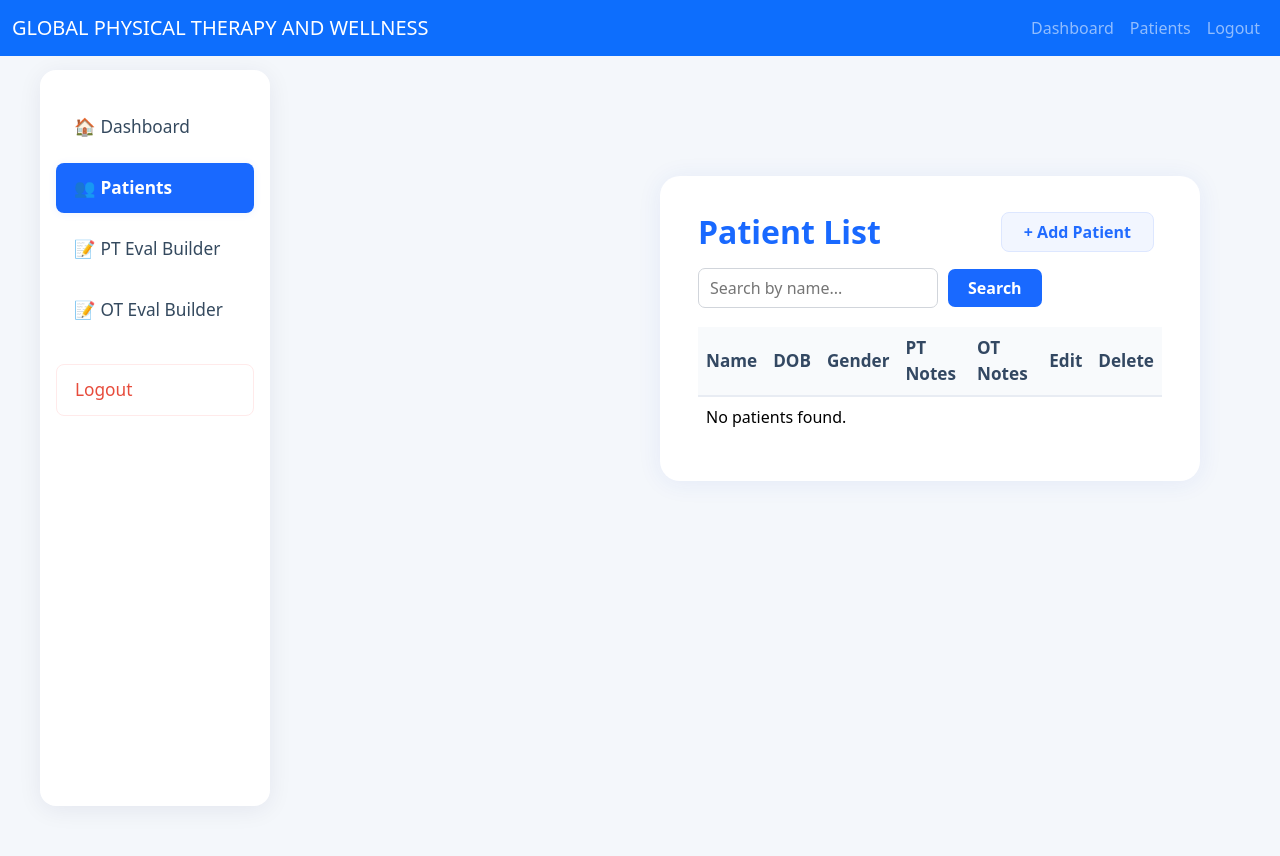
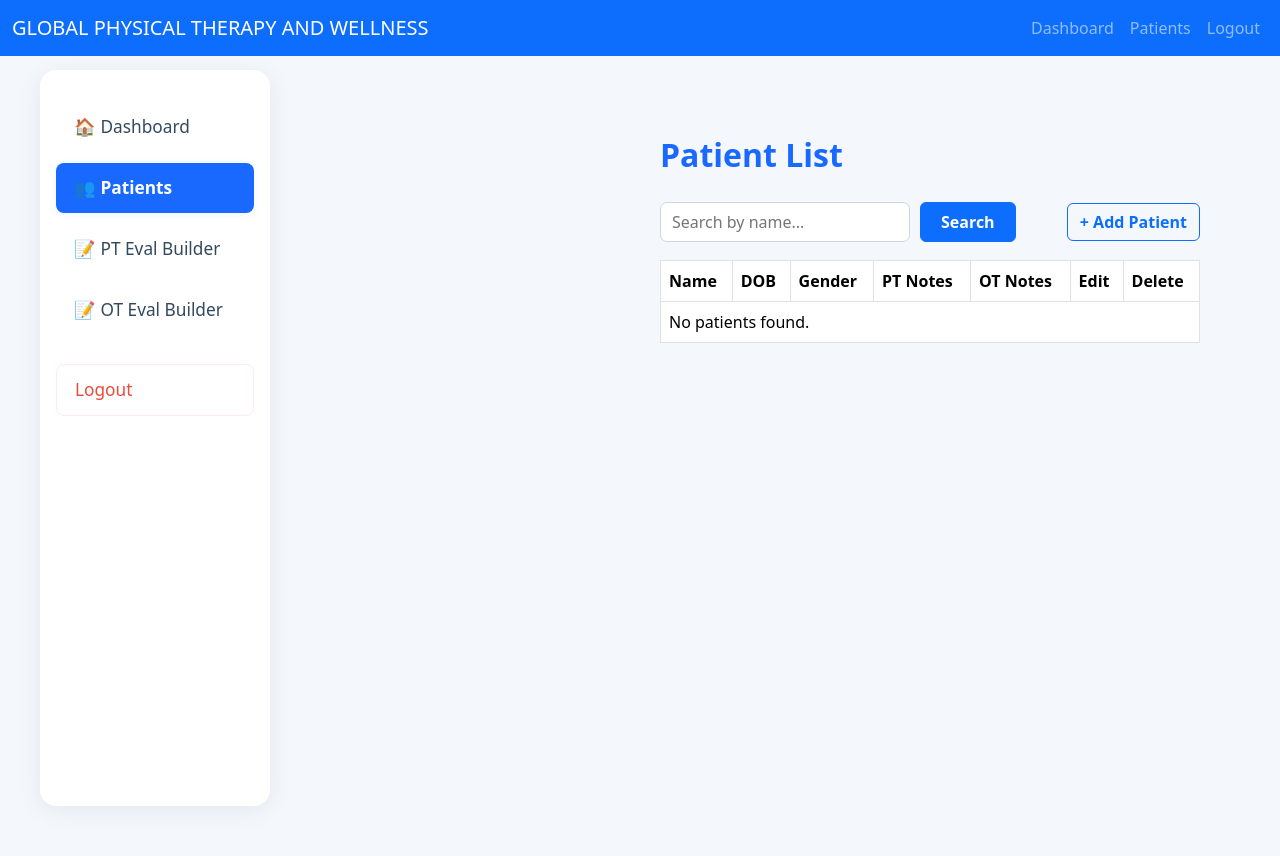
Before and after one commit to KLcoding01/PT-Builder, a Flask app: page /patients in a window 1280 px wide. Run offline with Flask 3, Linux system fonts and the light colour scheme; a user stored in the database is signed in; data that the repository does not hold is empty.

Commit message:
Initial commit

```diff
--- a/templates/patients.html
+++ b/templates/patients.html
@@ -1,97 +1,15 @@
 {% extends 'base.html' %}
 {% block content %}
-<style>
-  body, .main-bg {
-    background: #f4f7fb !important;
-    min-height: 100vh;
-  }
-  .main-content {
-    margin-left: 290px;
-    padding: 2.5rem 2.5rem 2rem 2.5rem;
-    min-height: 90vh;
-  }
-  .patient-card {
-    background: #fff;
-    border-radius: 20px;
-    box-shadow: 0 2px 24px 0 rgba(35,72,207,0.08);
-    padding: 36px 38px 28px 38px;
-    max-width: 1100px;
-    margin: 40px auto;
-  }
-  .patient-table th, .patient-table td {
-    vertical-align: middle !important;
-  }
-  .patient-table th {
-    background: #f8fafc;
-    font-weight: 600;
-    color: #334862;
-    font-size: 1.07rem;
-    border-top: none;
-    border-bottom: 2px solid #e8ecf3;
-  }
-  .patient-table tr:last-child td {
-    border-bottom: none;
-  }
-  .btn-action {
-    margin-right: 7px;
-    min-width: 56px;
-  }
-  .search-bar {
-    display: flex;
-    align-items: center;
-    gap: 10px;
-    margin-bottom: 1.2rem;
-  }
-  .search-bar input[type="text"] {
-    padding: 7px 11px;
-    width: 240px;
-    border-radius: 7px;
-    border: 1px solid #d1d5db;
-    font-size: 1rem;
-  }
-  .search-bar button[type="submit"] {
-    padding: 7px 20px;
-    border-radius: 7px;
-    background: #1969ff;
-    color: #fff;
-    border: none;
-    font-weight: 600;
-    margin-right: 0px;
-  }
-  .add-btn {
-    color: #226cff;
-    text-decoration: none;
-    font-weight: 700;
-    padding: 7px 22px;
-    border-radius: 8px;
-    background: #f2f6ff;
-    transition: background 0.16s;
-    border: 1.2px solid #dde7ff;
-    margin-left: auto;
-    margin-right: 8px;
-  }
-  .add-btn:hover {
-    background: #e8f0ff;
-    color: #1049b5;
-    text-decoration: none;
-  }
-  @media (max-width: 900px) {
-    .main-content, .patient-card { margin-left: 0 !important; padding: 1rem !important; }
-  }
-</style>
+<div class="main-content">
+  <h2 style="font-weight:700; color:#1969ff; margin-bottom:1.7rem;">Patient List</h2>
 
-<div class="main-content">
-  <div class="patient-card">
-    <div class="d-flex align-items-center justify-content-between mb-3">
-      <h2 style="font-weight:700; color:#1969ff; margin-bottom:0;">Patient List</h2>
-      <a href="{{ url_for('add_patient') }}" class="add-btn">+ Add Patient</a>
-    </div>
-    <form method="GET" action="{{ url_for('view_patients') }}" class="search-bar">
-      <input type="text" name="q" placeholder="Search by name..." value="{{ query }}">
-      <button type="submit">Search</button>
+  <form method="GET" action="{{ url_for('view_patients') }}" style="margin-bottom: 18px; display:flex; align-items:center; gap: 10px;">
+    <input type="text" name="q" placeholder="Search by name..." value="{{ query }}" style="padding: 7px 11px; width: 250px; border-radius: 7px; border: 1px solid #d1d5db; font-size: 1rem;">
+    <button type="submit" class="btn btn-primary" style="padding: 7px 20px; font-weight: 600;">Search</button>
+    <a href="{{ url_for('add_patient') }}" class="btn btn-outline-primary" style="font-weight:700; margin-left:auto;">+ Add Patient</a>
   </form>
-    <div class="table-responsive">
-      <table class="table patient-table align-middle">
+
+  <table class="table table-bordered table-hover" style="background:#fff;">
     <thead>
       <tr>
         <th>Name</th>
@@ -107,16 +25,14 @@
       {% for p in patients %}
         <tr>
           <td>{{ p.name }}</td>
-              <td>{{ p.dob.strftime('%Y-%m-%d') if p.dob else '' }}</td>
+          <td>{{ p.dob.strftime('%Y-%m-%d') }}</td>
           <td>{{ p.gender }}</td>
           <td><a href="{{ url_for('view_pt_notes', patient_id=p.id) }}">View PT Notes</a></td>
           <td><a href="{{ url_for('view_ot_notes', patient_id=p.id) }}">View OT Notes</a></td>
+          <td><a href="{{ url_for('edit_patient', patient_id=p.id) }}" class="btn btn-primary btn-sm">Edit</a></td>
           <td>
-                <a href="{{ url_for('edit_patient', patient_id=p.id) }}" class="btn btn-primary btn-sm btn-action">Edit</a>
-              </td>
-              <td>
-                <form method="POST" action="{{ url_for('delete_patient', patient_id=p.id) }}" style="display:inline;">
-                  <button type="submit" class="btn btn-danger btn-sm btn-action" onclick="return confirm('Delete this patient?');">Delete</button>
+            <form action="{{ url_for('delete_patient', patient_id=p.id) }}" method="POST" style="display:inline;">
+              <button type="submit" class="btn btn-danger btn-sm" onclick="return confirm('Delete this patient?');">Delete</button>
             </form>
           </td>
         </tr>
@@ -126,6 +42,4 @@
     </tbody>
   </table>
 </div>
-  </div>
-</div>
 {% endblock %}
```
Lines whose indentation alone changed are shown as unchanged.
